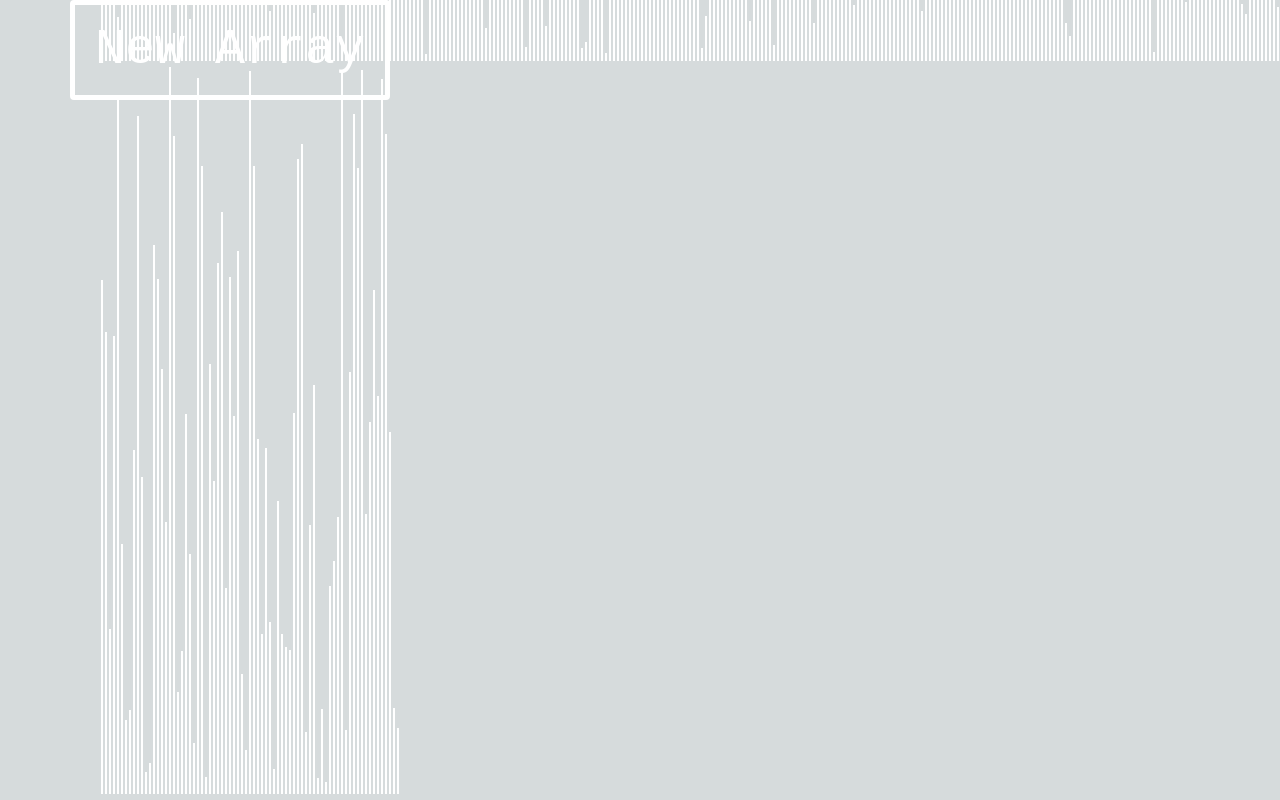
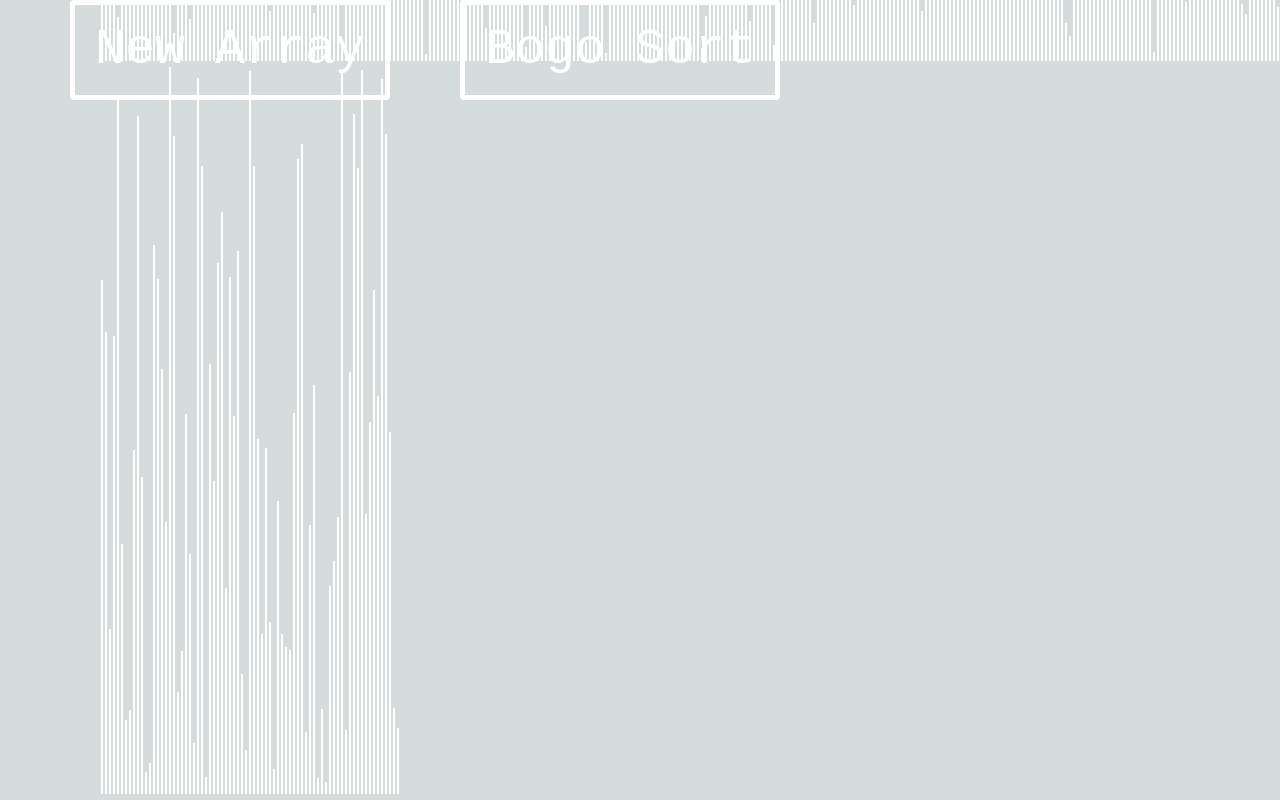
Before and after one commit to KasperTreborg/sortingvisualizer, a Next.js app: page / in a window 1280 px wide. Built offline with nearby package versions, Linux system fonts and the light colour scheme.

Commit message:
Made a bad Bogo Sort, will fix it later

```diff
--- a/app/SortingVisualizer/SortingVisualizer.jsx
+++ b/app/SortingVisualizer/SortingVisualizer.jsx
@@ -25,6 +25,32 @@ export default class SortingVisualizer extends Component{
         this.setState({array});
     }
 
+    bogoSort() {
+        const array = [];
+        let isSorted = false;
+        while (!isSorted) {
+            for (let i = 0; i < 370; i++) {
+                array.push(randomIntFromInterval(5,730));
+            }
+            for (let i = 0; i < 370; i++) {
+                if (i == 0) {
+                    if (array[0] <= array[1]) continue;
+                    }
+                else if (i == 369) {
+                    sorted = true;
+                    break;
+                }
+                else if (array[i-1] <= array[i] && array[i] <= array[i+1]) {
+                    continue;
+                }
+                else {
+                    break;
+                }
+            }
+        };
+        this.setState({array});
+    }
+
     render() {
         const {array} = this.state;
 
@@ -32,6 +58,7 @@ export default class SortingVisualizer extends Component{
             <>
             <div className ="banner">
                 <button className="newArray" onClick={() => this.resetArray()}>New Array</button>
+                <button className="newArray" onClick={() => this.bogoSort()}>Bogo Sort</button>
             </div>
             <div className="array-container">
                 {array.map((value, idx) => (
```
